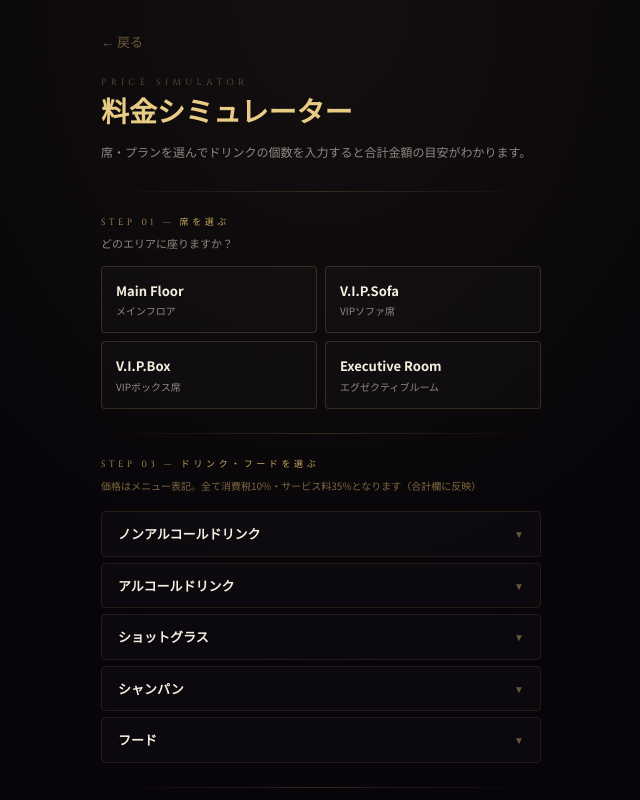
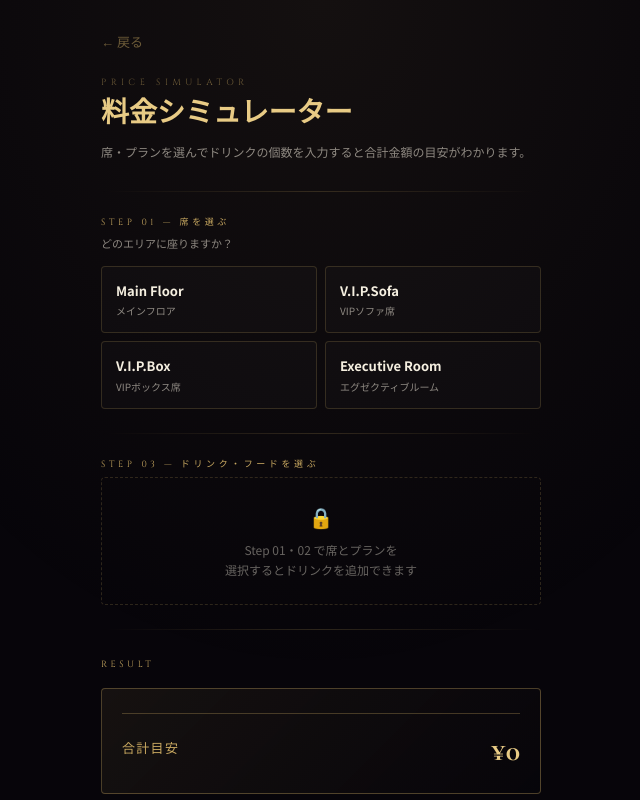
Before and after one commit to iiiiwwww1207-creator/VALHALLA, a Next.js app in the folder webapp/apps/valhalla/: page /simulator in a window 1280 px wide. Shown: the top 800 px of the page, without its empty margins (319-959 px from the left). Built offline with nearby package versions, Linux system fonts and the light colour scheme.

Commit message:
feat: 席・プラン未選択時はドリンク選択をロック表示に変更

```diff
--- a/webapp/apps/valhalla/app/simulator/page.tsx
+++ b/webapp/apps/valhalla/app/simulator/page.tsx
@@ -375,11 +375,22 @@ export default function SimulatorPage() {
 
         {divider}
 
-        {/* STEP 3 ドリンク選択（カウンター方式） */}
+        {/* STEP 3 ドリンク選択（席＋プラン選択後のみ） */}
         <section style={{ paddingTop: '24px', paddingBottom: '24px' }}>
           <p style={{ fontSize: '9px', letterSpacing: '0.4em', color: GOLD, textTransform: 'uppercase', marginBottom: '6px', fontFamily: 'var(--font-cinzel)' }}>
             Step 03 — ドリンク・フードを選ぶ
           </p>
+
+          {/* 未選択時のロック表示 */}
+          {!selectedPlan ? (
+            <div style={{ padding: '24px 16px', border: '1px dashed rgba(201,169,97,0.2)', borderRadius: '4px', textAlign: 'center' }}>
+              <p style={{ fontSize: '20px', margin: '0 0 8px' }}>🔒</p>
+              <p style={{ fontSize: '12px', color: 'rgba(245,239,224,0.4)', margin: 0, lineHeight: '20px' }}>
+                Step 01・02 で席とプランを<br />選択するとドリンクを追加できます
+              </p>
+            </div>
+          ) : (
+            <>
           <p style={{ fontSize: '10px', color: 'rgba(201,169,97,0.6)', marginBottom: '16px', lineHeight: '18px' }}>
             価格はメニュー表記。全て消費税10%・サービス料35%となります（合計欄に反映）
           </p>
@@ -450,6 +461,8 @@ export default function SimulatorPage() {
               );
             })}
           </div>
+            </>
+          )}
         </section>
 
         {divider}
```
